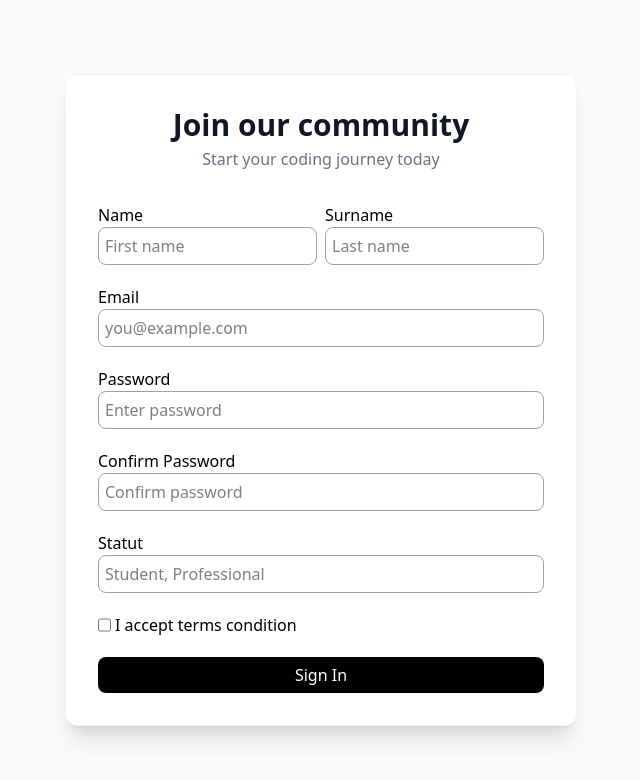
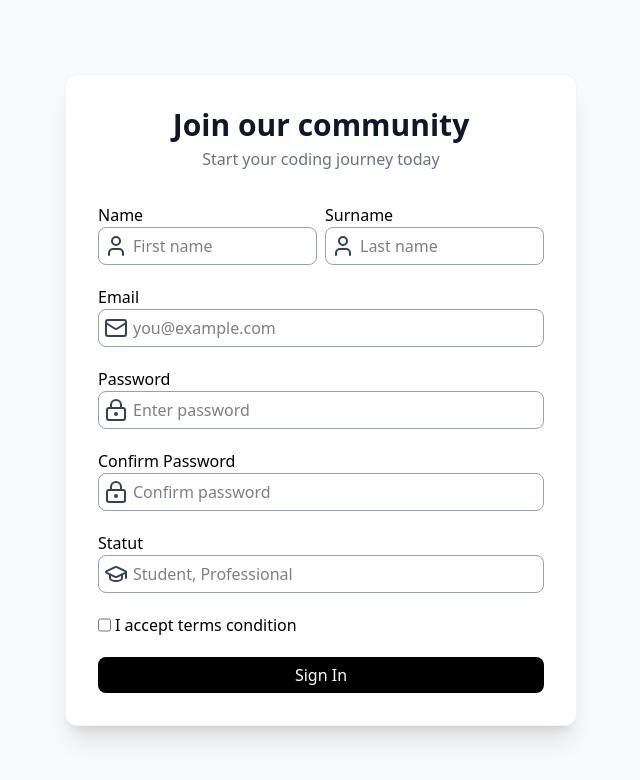
Before and after one commit to nganty237/from, a React (Vite) app: page / in a window 1280 px wide. Shown: the top 780 px of the page, without its empty margins (319-959 px from the left). Built offline with nearby package versions, Linux system fonts and the light colour scheme.

Commit message:
add the icons

```diff
--- a/package.json
+++ b/package.json
@@ -11,6 +11,7 @@
   },
   "dependencies": {
     "@tailwindcss/vite": "^4.1.17",
+    "lucide-react": "^0.554.0",
     "react": "^19.2.0",
     "react-dom": "^19.2.0",
     "tailwindcss": "^4.1.17"
--- a/src/Form.jsx
+++ b/src/Form.jsx
@@ -1,4 +1,4 @@
-
+import { LockKeyhole, Mail, User,GraduationCap  } from 'lucide-react';
 function Form(){
   return(
     <main className="bg-white p-6 sm:p-8 rounded-xl shadow-xl w-full max-w-lg border border-gray-100">
@@ -8,30 +8,36 @@ function Form(){
         </div>
         <form action="" className="space-y-5">
                 <div className="grid grid-cols-1 md:grid-cols-2 gap-2">
-                <div >
+                <div className='relative'>
                     <label htmlFor="name">Name</label>
-                    <input type="text" id="name" placeholder="First name" className=" w-full p-1.5 border border-gray-400 rounded-lg focus:outline-none" />
+                    <User className='text-gray-700  absolute top-1/2 transform:translate-y-1/2 left-1.5' />
+                    <input type="text" id="name" placeholder="First name" className="pl-8.5 w-full p-1.5 border border-gray-400 rounded-lg focus:outline-none" />
                 </div>
-                <div >
+                <div className='relative' >
                     <label htmlFor="surname">Surname</label>
-                    <input type="text" id="surname" placeholder="Last name" className=" w-full p-1.5 border border-gray-400 rounded-lg focus:outline-none" />
+                    <User className='text-gray-700  absolute top-1/2 transform:translate-y-1/2 left-1.5' />
+                    <input type="text" id="surname" placeholder="Last name" className="pl-8.5 w-full p-1.5 border border-gray-400 rounded-lg focus:outline-none" />
                 </div>
             </div>
-            <div className="grid grid-cols-1 ">
+            <div className="grid grid-cols-1 relative ">
                 <label htmlFor="email">Email</label>
-                <input type="email" id="email" placeholder="you@example.com" className="p-1.5 border border-gray-400 rounded-lg focus:outline-none" />
+                <Mail className='text-gray-700 absolute top-1/2 transform:translate-y-1/2 left-1.5' />
+                <input type="email" id="email" placeholder="you@example.com" className="pl-8.5 p-1.5 border border-gray-400 rounded-lg focus:outline-none" />
             </div>
-            <div className="grid grid-cols-1 ">
+            <div className="grid grid-cols-1 relative ">
                 <label htmlFor="password">Password</label>
-                <input type="password" id="password" placeholder="Enter password" className="p-1.5 border border-gray-400 rounded-lg focus:outline-none"/>
+                <LockKeyhole className='text-gray-700  absolute top-1/2 transform:translate-y-1/2 left-1.5'/>
+                <input type="password" id="password" placeholder="Enter password" className="pl-8.5 p-1.5 border border-gray-400 rounded-lg focus:outline-none"/>
             </div>
-            <div className="grid grid-cols-1 ">
+            <div className="grid grid-cols-1 relative">
                 <label htmlFor="confirmPassword">Confirm Password</label>
-                <input type="password" id="confirmPassword" placeholder="Confirm password" className="p-1.5 border border-gray-400 rounded-lg focus:outline-none" />
+                <LockKeyhole className='text-gray-700  absolute top-1/2 transform:translate-y-1/2 left-1.5' />
+                <input type="password" id="confirmPassword" placeholder="Confirm password" className="pl-8.5 p-1.5  border border-gray-400 rounded-lg focus:outline-none" />
             </div>
-            <div className="grid grid-cols-1 ">
+            <div className="grid grid-cols-1 relative">
                 <label htmlFor="statut">Statut</label>
-                <input type="text" id="statut" placeholder="Student, Professional" className="p-1.5 border border-gray-400 rounded-lg focus:outline-none" />
+                <GraduationCap className='text-gray-700 absolute top-1/2 transform:translate-y-1/2 left-1.5' />
+                <input type="text" id="statut" placeholder="Student, Professional" className="pl-8.5 p-1.5 border border-gray-400 rounded-lg focus:outline-none" />
             </div>
             <div className="flex space-x-1">
                 <input type="checkbox" id="action"  />
```
Also changed, not shown: 1 other file (tests, documents, lock files or other folders).
